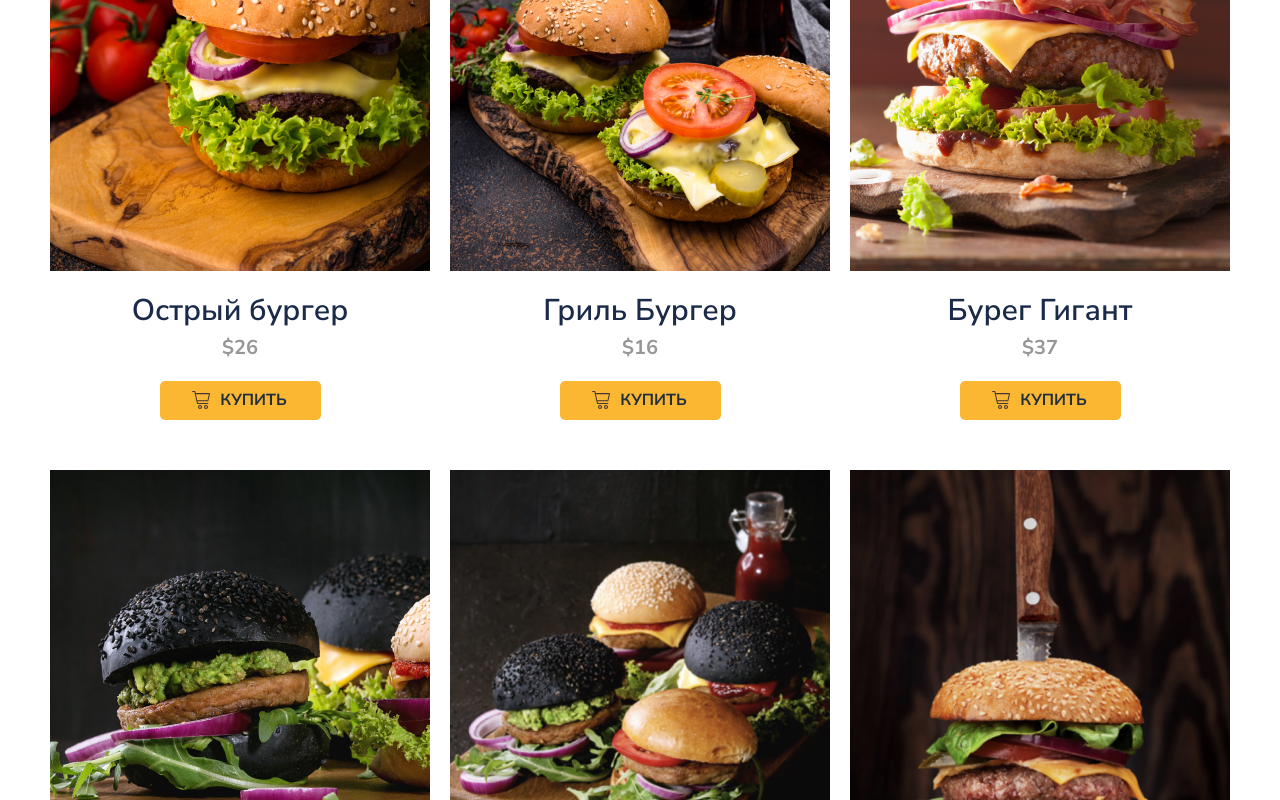
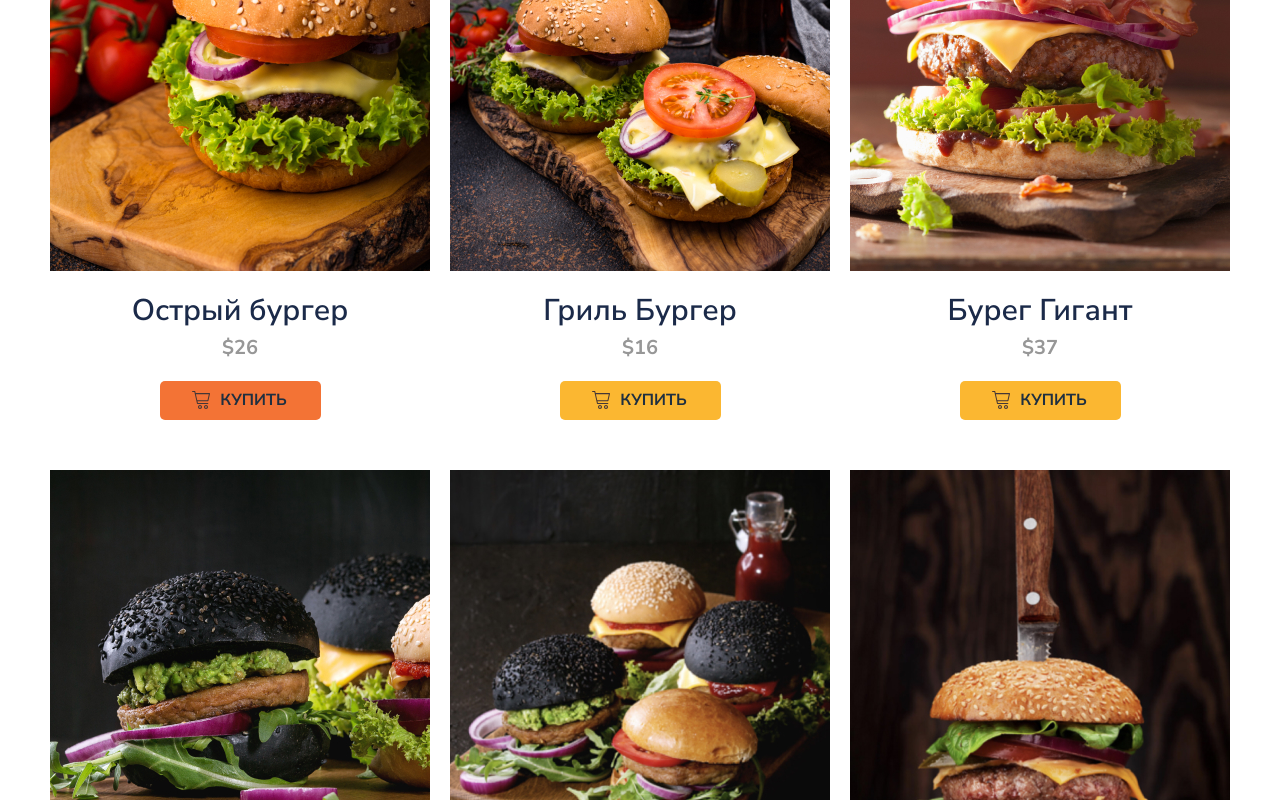
Before and after one commit to gudym53/Module01-Burger, a plain HTML site: page index.html in a window 1280 px wide. In both pictures the pointer is over the button 240 px from the left and 1880 px from the top of the page. Shown: the part 1480-2280 px from the top of the page. Drawn offline with nearby package versions, Linux system fonts and the light colour scheme.

Commit message:
Update main.css

```diff
--- a/styles/main.css
+++ b/styles/main.css
@@ -295,6 +295,11 @@ header {
    gap: 9px;
 }
 
+.menu-grid-btn:hover {
+   background-color: #F37335;
+   cursor: pointer;
+}
+
    .menu-grid-icon {
    display: block;
    background-size: cover;
```
